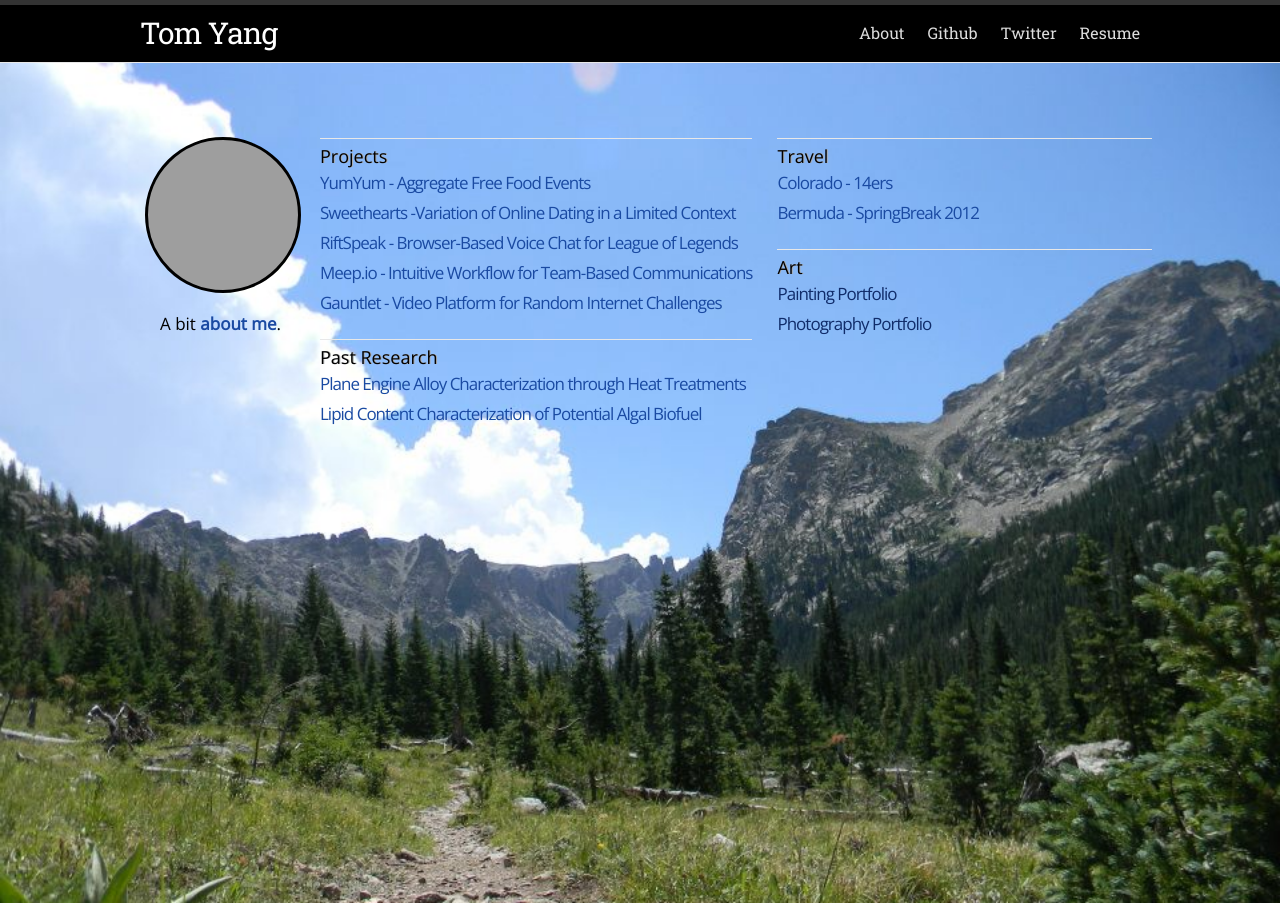
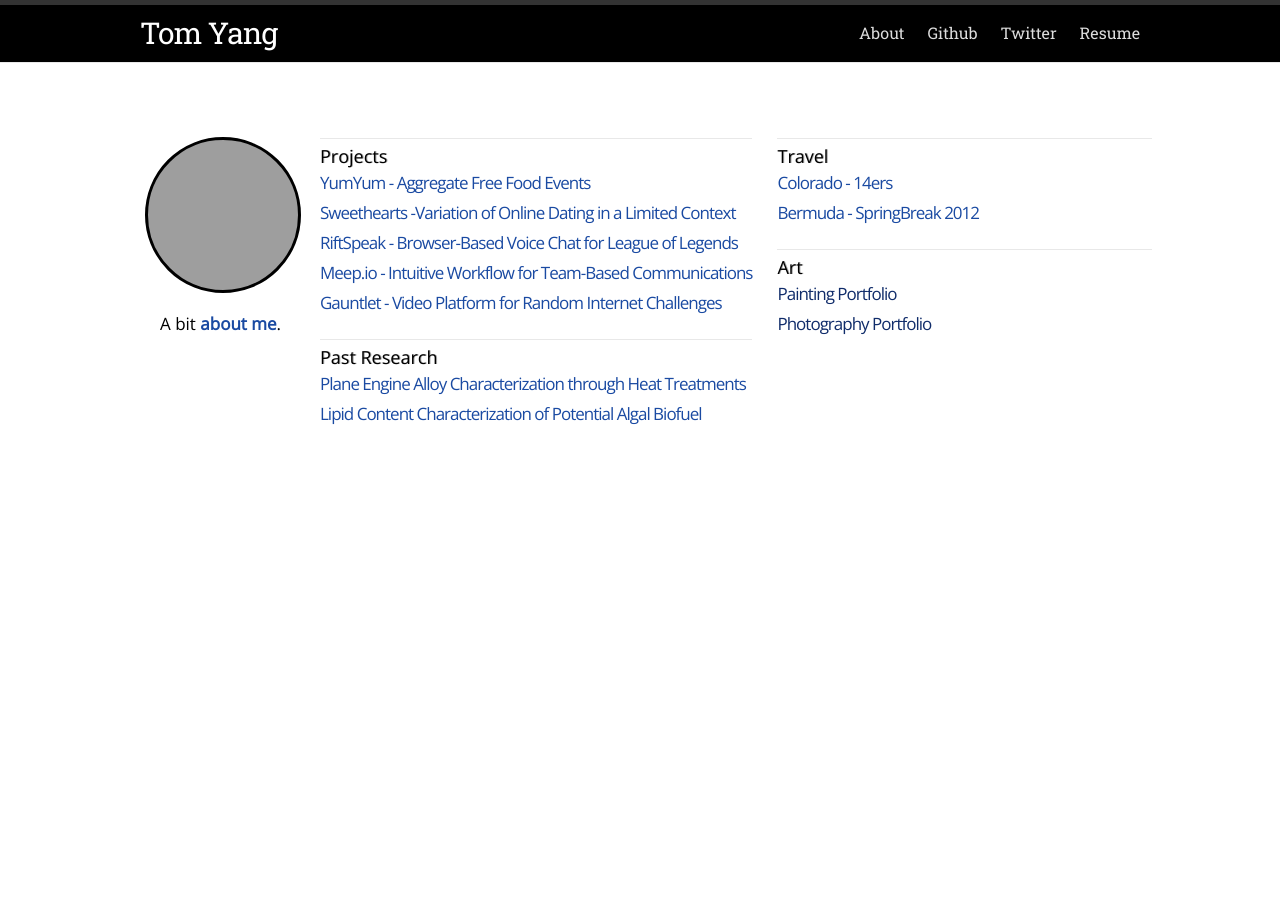
Before and after one commit to tboneyang/tboneyang.github.io, a Jekyll site: the page built from index.html, in a window 1280 px wide. Built offline with Jekyll 4.4.1, drawn with Linux system fonts in a browser that asks for light colours; grey boxes are pictures that could not be loaded.

Commit message:
remove mountain background

```diff
--- a/css/main.css
+++ b/css/main.css
@@ -143,9 +143,6 @@ font-family: "Roboto Slab";
 
 .page-content {
   padding: 70px 0;
-  background-image: url("/assets/setting.jpg");
-  background-size: cover;
-  height:700px;
 }
 
 .page-content a:hover{
```
